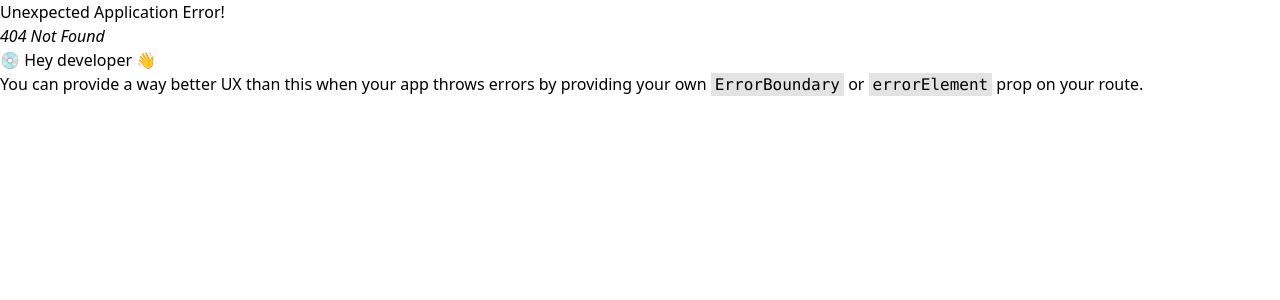
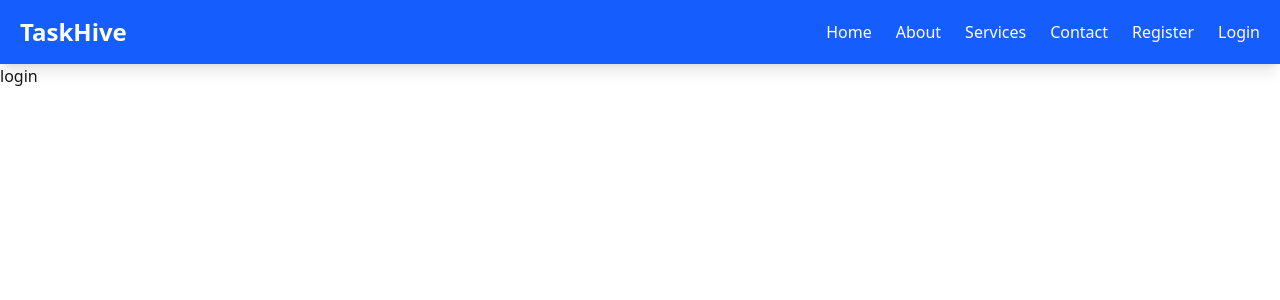
Before and after one commit to AkashPaul923/TaskHive-Clint, a React (Vite) app: page /login in a window 1280 px wide. Before the commit this address had no page. Shown: the top 300 px of the page. Built offline with nearby package versions, Linux system fonts and the light colour scheme.

Commit message:
error page add

```diff
--- a/package.json
+++ b/package.json
@@ -25,6 +25,7 @@
     "@types/react": "^19.0.8",
     "@types/react-dom": "^19.0.3",
     "@vitejs/plugin-react": "^4.3.4",
+    "daisyui": "^5.0.0-beta.8",
     "eslint": "^9.19.0",
     "eslint-plugin-react": "^7.37.4",
     "eslint-plugin-react-hooks": "^5.0.0",
--- a/src/Components/Navbar.jsx
+++ b/src/Components/Navbar.jsx
@@ -11,13 +11,15 @@ const Navbar = () => {
         <Link className="hover:text-gray-300 transition-colors duration-300">About</Link>
         <Link className="hover:text-gray-300 transition-colors duration-300">Services</Link>
         <Link className="hover:text-gray-300 transition-colors duration-300">Contact</Link>
+        <Link to="/register" className="hover:text-gray-300 transition-colors duration-300">Register</Link>
+        <Link to="/login" className="hover:text-gray-300 transition-colors duration-300">Login</Link>
     </>
 
     return (
         <nav className="bg-blue-600 text-white py-4 shadow-lg relative">
             <div className="container mx-auto flex justify-between items-center px-5">
                 <h1 className="text-2xl font-bold">
-                    ServizoHub
+                    TaskHive
                 </h1>
                 <div className="hidden md:flex space-x-6">
                     {links}
--- a/src/Layout/Main.jsx
+++ b/src/Layout/Main.jsx
@@ -1,3 +1,4 @@
+import { Outlet } from "react-router-dom";
 import Navbar from "../Components/Navbar";
 
 
@@ -5,6 +6,7 @@ const Main = () => {
     return (
         <div>
             <Navbar></Navbar>
+            <Outlet></Outlet>
         </div>
     );
 };
--- /dev/null
+++ b/src/Pages/Error.jsx
@@ -0,0 +1,14 @@
+import { Link } from "react-router-dom";
+
+
+const Error = () => {
+    return (
+        <div className="flex flex-col justify-center items-center gap-9 py-28">
+            <p className="text-5xl font-bold">404</p>
+            <p className="text-5xl font-bold">Data Not Found</p>
+            <Link to="/" className="btn btn-outline">Go to Home</Link>
+        </div>
+    );
+};
+
+export default Error;
--- /dev/null
+++ b/src/Pages/Home.jsx
@@ -0,0 +1,11 @@
+
+
+const Home = () => {
+    return (
+        <div>
+            Home
+        </div>
+    );
+};
+
+export default Home;
--- /dev/null
+++ b/src/Pages/Login.jsx
@@ -0,0 +1,11 @@
+
+
+const Login = () => {
+    return (
+        <div>
+            login
+        </div>
+    );
+};
+
+export default Login;
--- /dev/null
+++ b/src/Pages/Register.jsx
@@ -0,0 +1,11 @@
+
+
+const Register = () => {
+    return (
+        <div>
+
+        </div>
+    );
+};
+
+export default Register;
--- a/src/index.css
+++ b/src/index.css
@@ -1 +1,4 @@
 @import "tailwindcss";
+@plugin "daisyui" {
+    themes: light --default;
+}
```
Also changed, not shown: src/Router/Router.jsx (+22 -0 lines), 1 other file (tests, documents, lock files or other folders).
